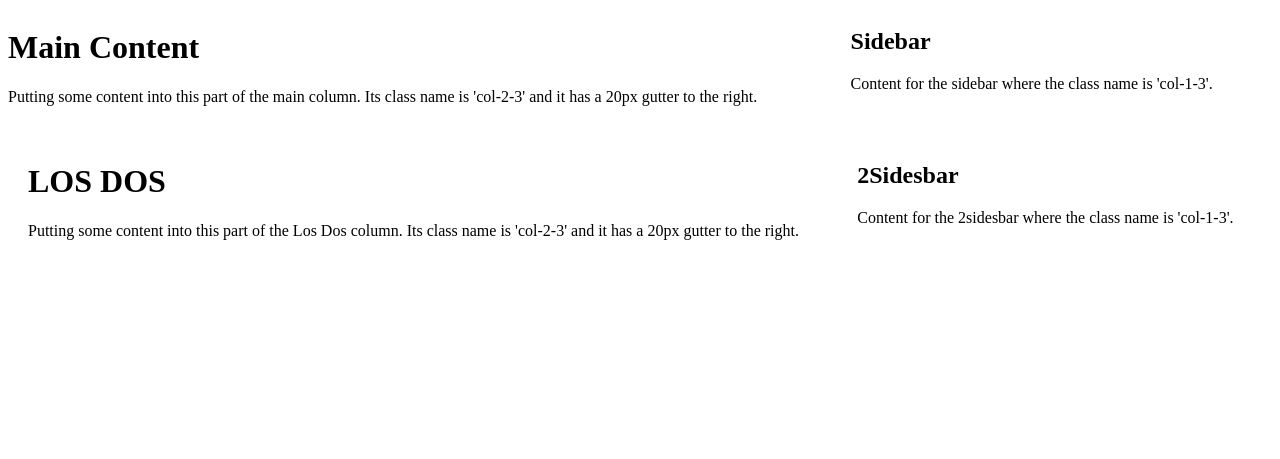
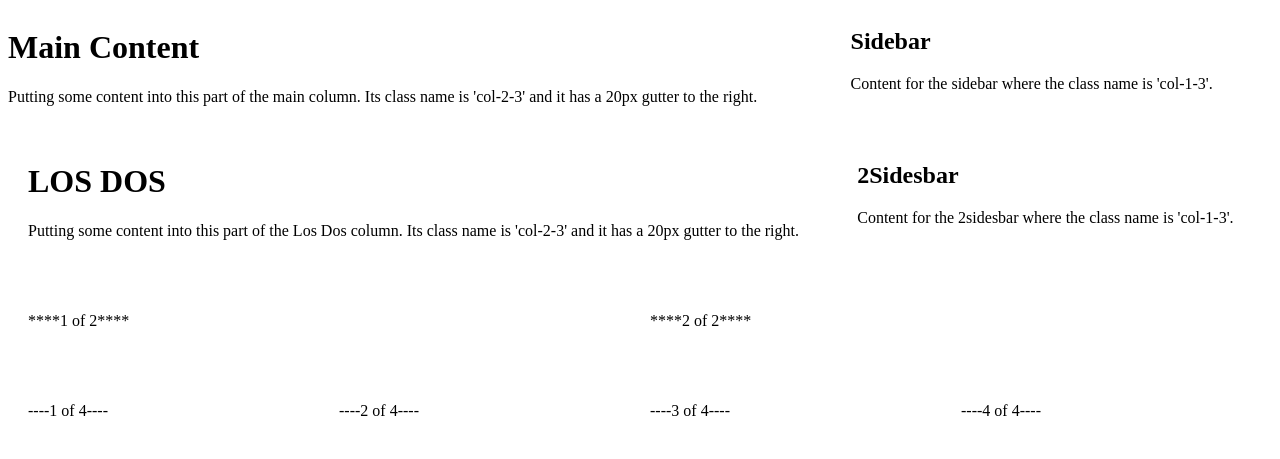
Before and after one commit to KateHollingsworth/grid-fun1, a plain HTML site: page index.html in a window 1280 px wide. Drawn offline with Linux system fonts and the light colour scheme.

Commit message:
add divs with different numbers of columns

```diff
--- a/css/main.css
+++ b/css/main.css
@@ -33,3 +33,16 @@
 .grid-pad > [class*='col-']:last-of-type {
   padding-right: 20px;
 }
+
+/* Fun sized columns below */
+.col-1-2 {
+  width: 50%;
+}
+
+.col-1-4 {
+  width: 25%;
+}
+
+.col-1-8 {
+  width: 12.5%;
+}
--- a/index.html
+++ b/index.html
@@ -25,5 +25,27 @@
       <p>Content for the 2sidesbar where the class name is 'col-1-3'.</p>
     </div>
   </div>
+  <div class="grid grid-pad"> <!-- 2 columns -->
+    <div class="col-1-2">
+      <p>****1 of 2****</p>
+    </div>
+    <div class="col-1-2">
+      <p>****2 of 2****</p>
+    </div>
+  </div>
+  <div class="grid grid-pad"> <!-- 4 columns -->
+    <div class="col-1-4">
+      <p>----1 of 4----</p>
+    </div>
+    <div class="col-1-4">
+      <p>----2 of 4----</p>
+    </div>
+    <div class="col-1-4">
+      <p>----3 of 4----</p>
+    </div>
+    <div class="col-1-4">
+      <p>----4 of 4----</p>
+    </div>
+  </div>
 </body>
 </html>
```
